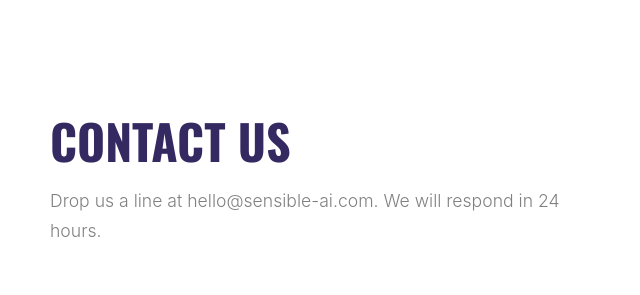
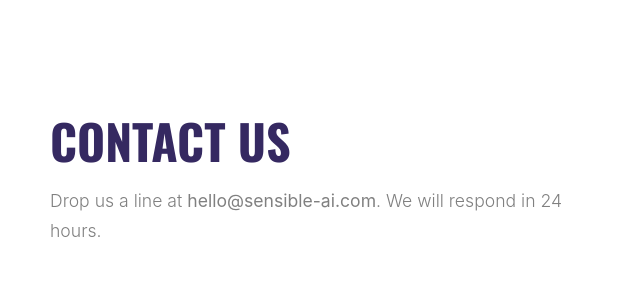
Before and after one commit to csong21/sensible-ai, a plain HTML site: page docs/index.html in a window 1280 px wide. Shown: the part 1917-2212 px from the top of the page, 35-675 px from the left. Drawn offline with nearby package versions, Linux system fonts and the light colour scheme; files whose address does not match are found by name; a web font is replaced by a local one.

Commit message:
Update index.html

```diff
--- a/docs/index.html
+++ b/docs/index.html
@@ -146,7 +146,7 @@
               <div class="col-md-6 mr-auto order-2 order-md-1">
 
                 <h2 class="section-title mb-3">Contact Us</h2>
-                <p class="mb-5">Drop us a line at hello@sensible-ai.com. We will respond in 24 hours.</p>
+                <p class="mb-5">Drop us a line at <b>hello@sensible-ai.com</b>. We will respond in 24 hours.</p>
 
               </div>
 
```
